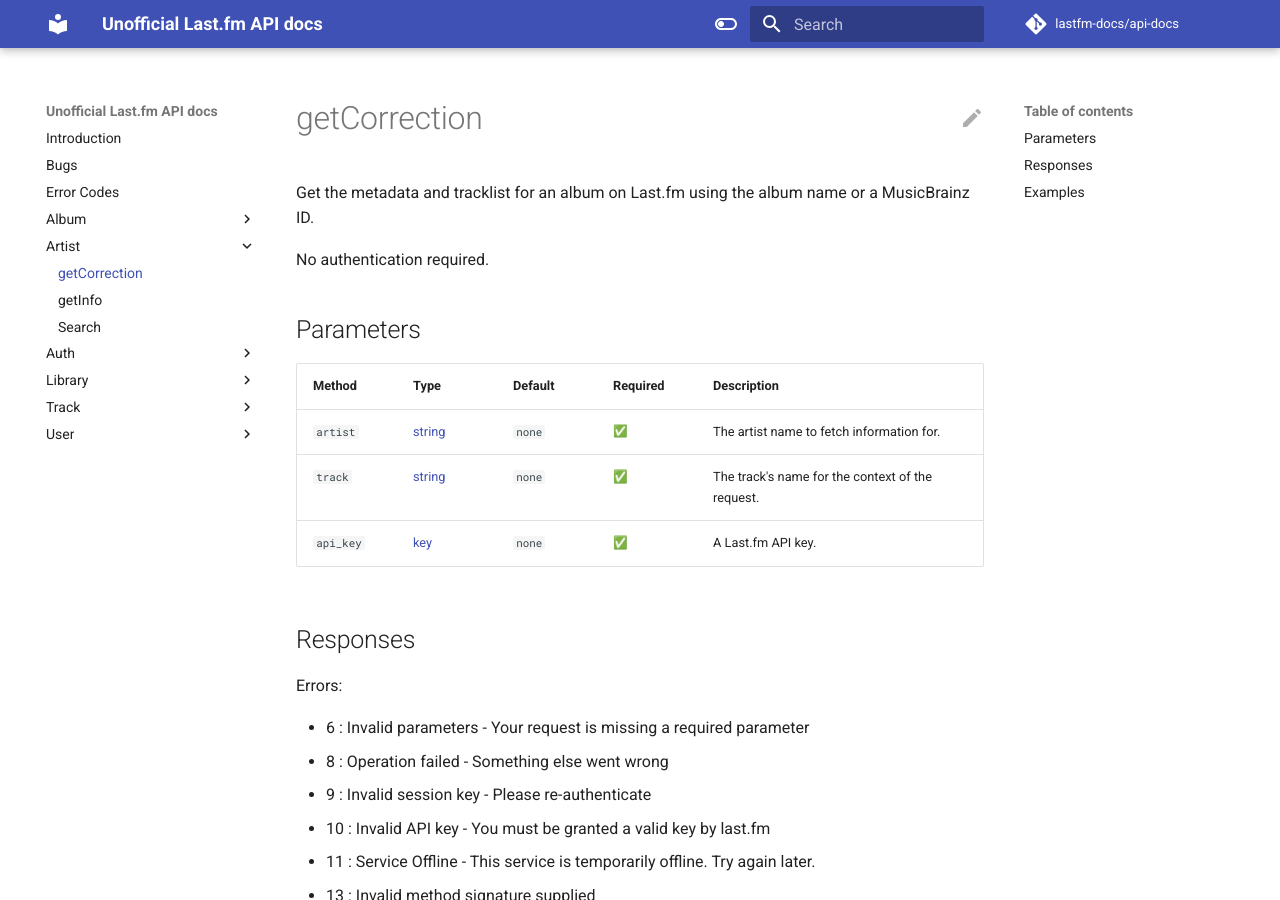
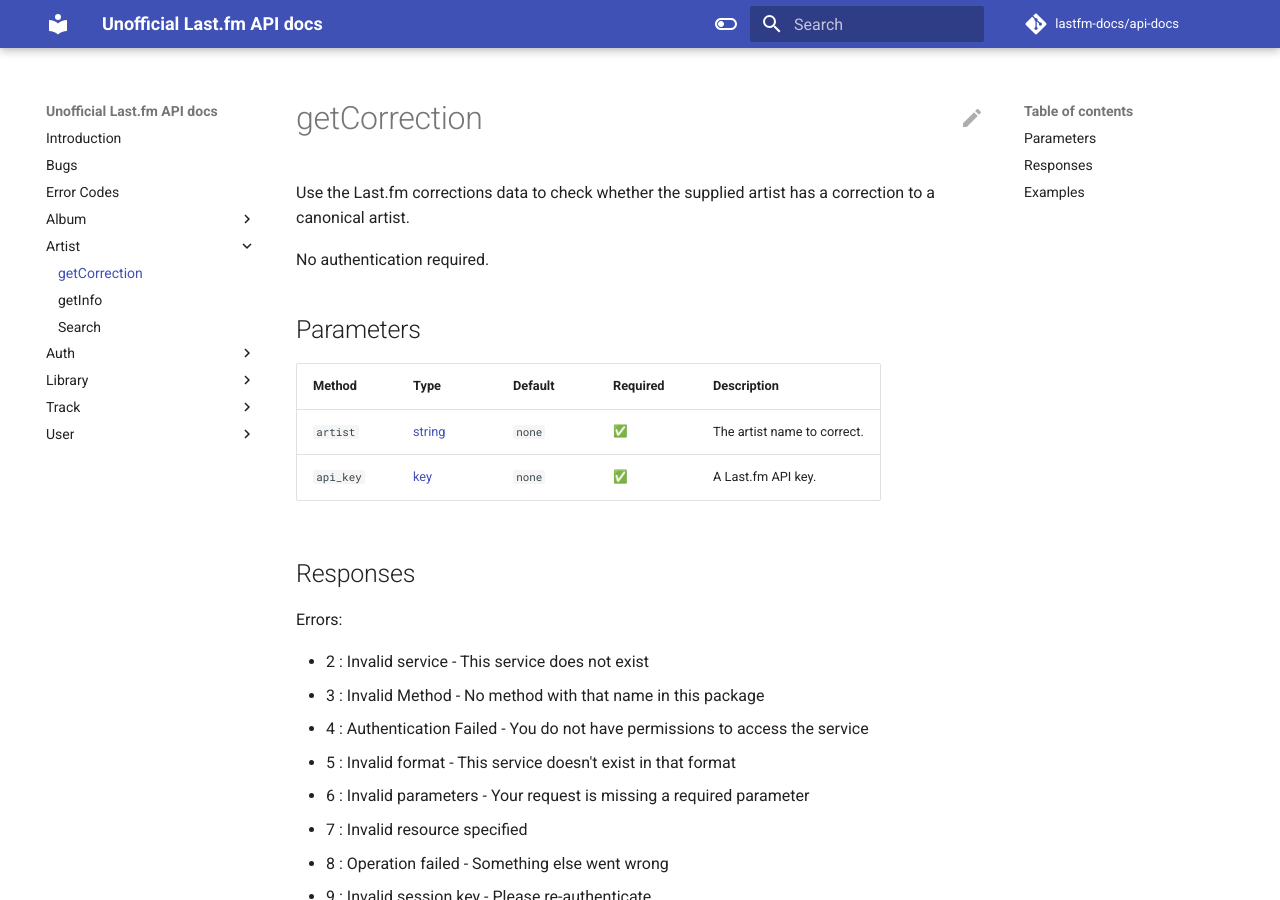
Before and after one commit to lastfm-docs/api-docs, an MkDocs documentation site: the page built from docs/artist/getCorrection.md, in a window 1280 px wide and 900 px high. Built offline with MkDocs 1.6.1 and Material for MkDocs 9.7.7, drawn with Linux system fonts in a browser that asks for light colours; emoji names are drawn with the system emoji font; comment, search, counter and statistics services are not loaded; some of the changed lines change nothing that is shown.

Commit message:
chore: correct artist.getCorrection docs page

````diff
--- a/docs/artist/getCorrection.md
+++ b/docs/artist/getCorrection.md
@@ -1,18 +1,22 @@
-Get the metadata and tracklist for an album on Last.fm using the album name or a MusicBrainz ID.
+Use the Last.fm corrections data to check whether the supplied artist has a correction to a canonical artist.
 
 No authentication required.
 
 ## Parameters
 | Method | Type | Default | Required | Description
 | ------ | ---- | ------- | -------- | -----------
-| `artist` | [string][string] | `none` | :white_check_mark: | The artist name to fetch information for.
-| `track` | [string][string] | `none` | :white_check_mark: | The track's name for the context of the request.
+| `artist` | [string][string] | `none` | :white_check_mark: | The artist name to correct.
 | `api_key` | [key][key] | `none` | :white_check_mark: | A Last.fm API key.
 
 ## Responses
 Errors:
 
+- 2 : Invalid service - This service does not exist
+- 3 : Invalid Method - No method with that name in this package
+- 4 : Authentication Failed - You do not have permissions to access the service
+- 5 : Invalid format - This service doesn't exist in that format
 - 6 : Invalid parameters - Your request is missing a required parameter
+- 7 : Invalid resource specified
 - 8 : Operation failed - Something else went wrong
 - 9 : Invalid session key - Please re-authenticate
 - 10 : Invalid API key - You must be granted a valid key by last.fm
@@ -29,66 +33,44 @@
 
 ??? note "Example response"
 
-	| Parameter | Value         |
-	| --------- | ------------- |
-	| artist    | Skee-Lo       |
-	| track     | I wish        |
-	| api_key   | YOUR_API_KEY  |
+    | Parameter | Value         |
+    | --------- | ------------- |
+    | artist    | Avici         |
+    | api_key   | YOUR_API_KEY  |
+    | format    | json          |
 
-	HTTP status: `200 OK`
+    HTTP status: `200 OK`
 
-	```
-	https://ws.audioscrobbler.com/2.0/?method=track.getCorrection&artist=Skee-Lo&track=I%20Wish&api_key=YOUR_API_KEY&format=json
-	```
+    ```
+    https://ws.audioscrobbler.com/2.0/?method=artist.getCorrection&artist=Avici&api_key=YOUR_API_KEY&format=json
+    ```
 
-	```json
-	{
-		"corrections": {
-			"correction": {
-				"track": {
-					"name": "I Wish",
-					"mbid": "ccb9326a-6f9f-48b1-a097-1210dd14e119",
-					"url": "https://www.last.fm/music/Skee-Lo/_/I+Wish",
-					"artist": {
-						"name": "Skee-Lo",
-						"mbid": "9341a67c-4f0c-43c2-9ec4-c222d2cb97f3",
-						"url": "https://www.last.fm/music/Skee-Lo"
-					}
-				},
-				"@attr": {
-					"index": "0",
-					"artistcorrected": "0",
-					"trackcorrected": "0"
-				}
-			}
-		}
-	}
-
-	```
+    ```json
+    {
+      "corrections": {
+        "correction": {
+          "artist": {
+            "name": "Avicii",
+            "mbid": "c85cfd6b-b1e9-4a50-bd55-eb725f04f7d5",
+            "url": "https://www.last.fm/music/Avicii"
+          },
+          "@attr": {
+            "index": "0"
+          }
+        }
+      }
+    }
+    ```
 
 ??? warning "Example response of an artist/track that doesnt exist"
     HTTP status: `200 OK`
 
     ```
-    https://ws.audioscrobbler.com/2.0/?method=track.getcorrection&artist=artistthatdoesntexist&track=i%20wish&api_key=YOUR_API_KEY&format=json
+    https://ws.audioscrobbler.com/2.0/?method=artist.getCorrection&artist=artistdoesntexist&api_key=YOUR_API_KEY&format=json
     ```
     ```json
     {
-			"corrections": {
-				"correction": {
-					"track": {
-						"url": "",
-						"artist": {
-							"url": ""
-						}
-					},
-					"@attr": {
-						"index": "0",
-						"artistcorrected": "0",
-						"trackcorrected": "0"
-					}
-				}
-			}
+      	"corrections": "\n                "
     }
     ```
 
````
